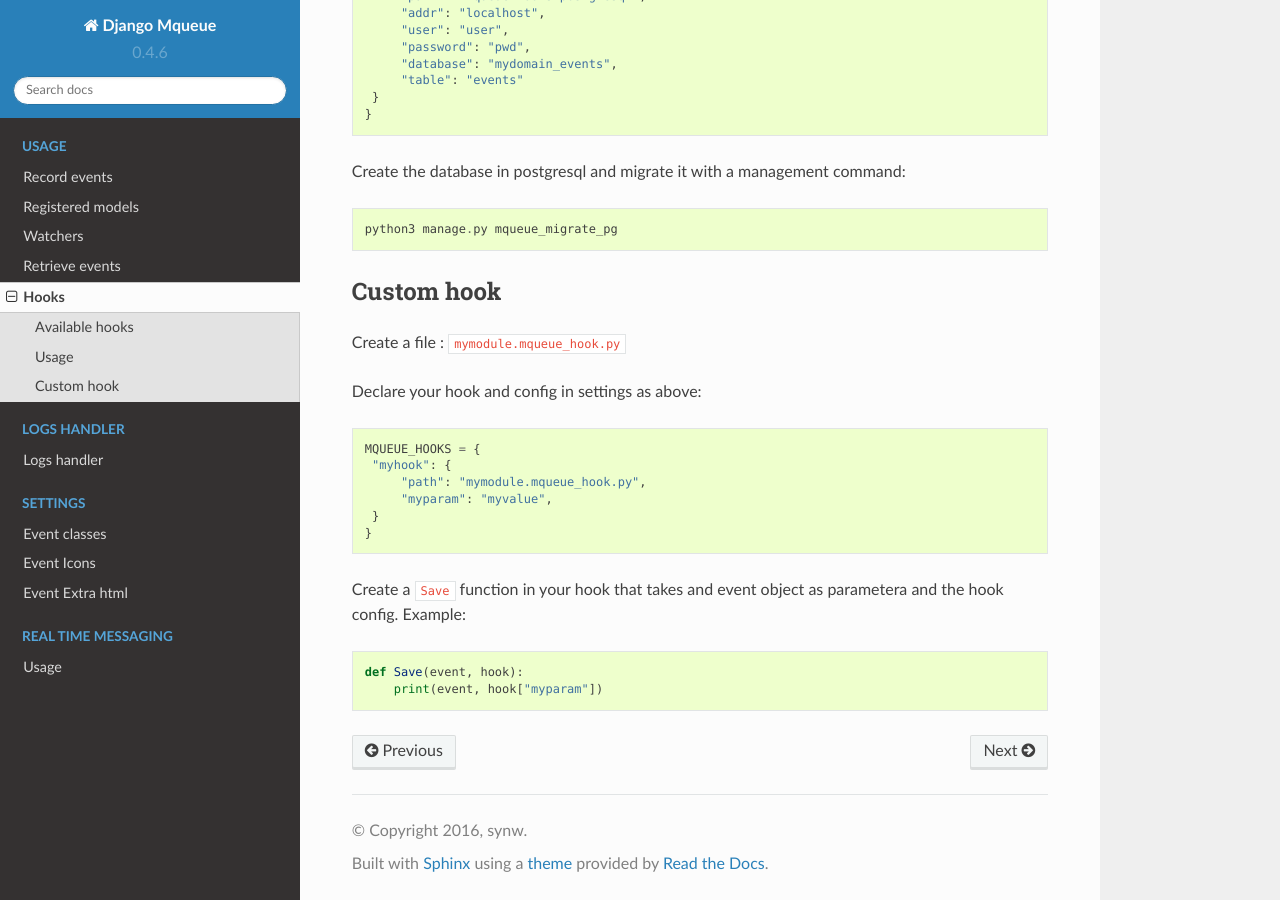
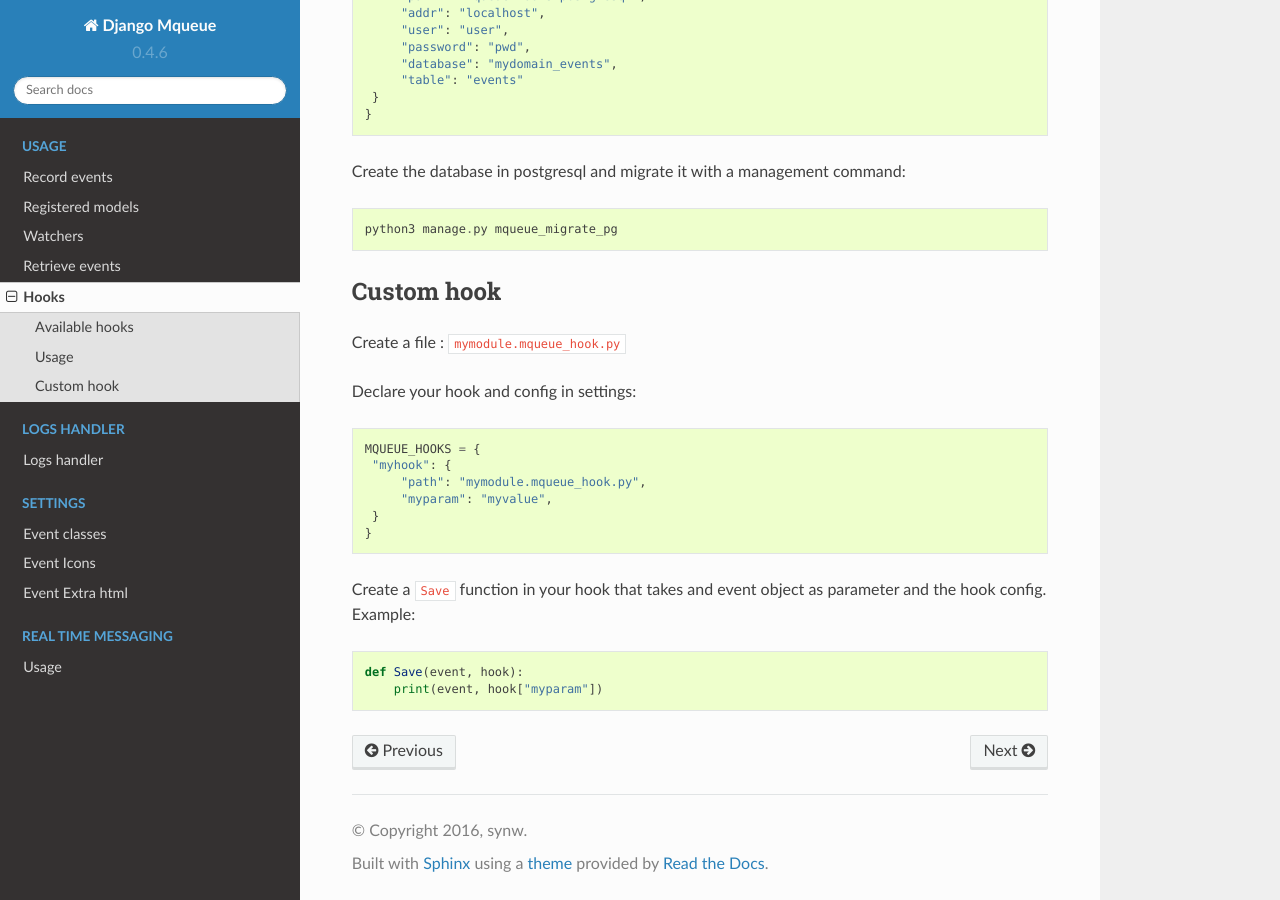
Before and after one commit to synw/django-mqueue, a Sphinx documentation site: the page built from docs/usage/hooks.rst, in a window 1280 px wide and 900 px high, scrolled down 523 px. Built offline with Sphinx 7.4.7 and the Read the Docs theme 2.0.0, drawn with Linux system fonts in a browser that asks for light colours.

Commit message:
Correction in custom hooks doc

```diff
--- a/docs/usage/hooks.rst
+++ b/docs/usage/hooks.rst
@@ -41,7 +41,7 @@ Custom hook
 
 Create a file : ``mymodule.mqueue_hook.py``
 
-Declare your hook and config in settings as above:
+Declare your hook and config in settings:
 
 ::
 
@@ -52,7 +52,7 @@ Declare your hook and config in settings as above:
     }
    }
 
-Create a ``Save`` function in your hook that takes and event object as parametera and the hook config. Example:
+Create a ``Save`` function in your hook that takes and event object as parameter and the hook config. Example:
 
 ::
 
```
